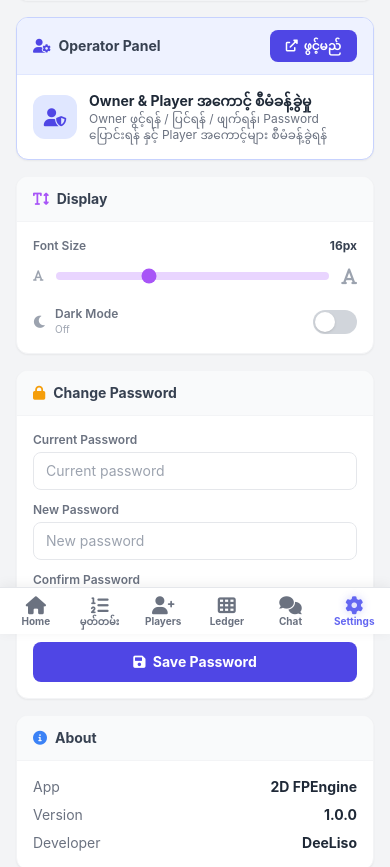
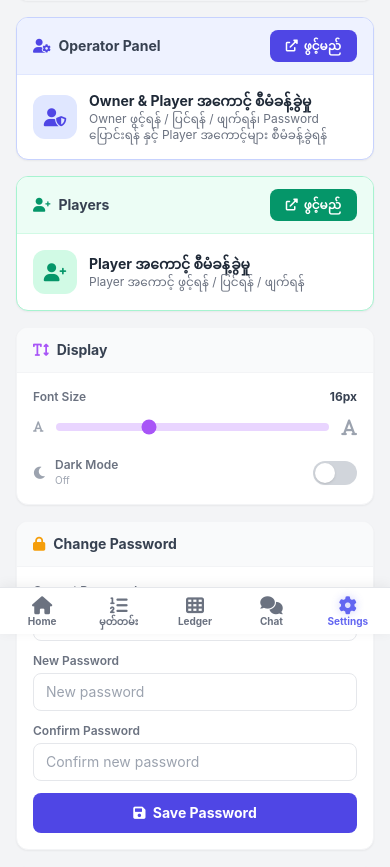
Before and after one commit to DeeLiso/2d-parser-engine, a Django app: page /settings/ in a window 390 px wide. Shown: the part 210-1077 px from the top of the page. Run offline with Django 5.2, Linux system fonts and the light colour scheme; the visitor is signed in with stand-in values (Sample User, id 1); data comes from the database, SQL or seed files in the repository; some libraries are stand-ins or nearby versions.

Commit message:
Move Players entry into Settings (card with open button); remove Players nav item from sidebar, mobile tab bar, and pageMap across all pages

```diff
--- a/twodapp/templates/twodapp/settings.html
+++ b/twodapp/templates/twodapp/settings.html
@@ -61,9 +61,6 @@
         <a href="/records/" class="tab-item-sidebar w-10 h-10 rounded-xl flex items-center justify-center text-gray-400 hover:bg-indigo-50 hover:text-indigo-600 transition" data-page="records" title="မှတ်တမ်း">
             <i class="fas fa-list-ol text-base"></i>
         </a>
-        <a href="/bet/manage_bettors/" class="tab-item-sidebar w-10 h-10 rounded-xl flex items-center justify-center text-gray-400 hover:bg-emerald-50 hover:text-emerald-600 transition" data-page="manage" title="Players">
-            <i class="fas fa-user-plus text-base"></i>
-        </a>
         <a href="/ledger/" class="tab-item-sidebar w-10 h-10 rounded-xl flex items-center justify-center text-gray-400 hover:bg-indigo-50 hover:text-indigo-600 transition" data-page="ledger" title="Ledger">
             <i class="fas fa-th text-base"></i>
         </a>
@@ -86,10 +83,6 @@
             <a href="/records/" class="tab-item flex flex-col items-center gap-0.5 py-2 px-1 rounded-xl text-[10px] font-bold min-w-0 flex-1" data-page="records">
                 <i class="fas fa-list-ol text-[18px]"></i>
                 <span class="leading-none">မှတ်တမ်း</span>
-            </a>
-            <a href="/bet/manage_bettors/" class="tab-item flex flex-col items-center gap-0.5 py-2 px-1 rounded-xl text-[10px] font-bold min-w-0 flex-1" data-page="manage">
-                <i class="fas fa-user-plus text-[18px]"></i>
-                <span class="leading-none">Players</span>
             </a>
             <a href="/ledger/" class="tab-item flex flex-col items-center gap-0.5 py-2 px-1 rounded-xl text-[10px] font-bold min-w-0 flex-1" data-page="ledger">
                 <i class="fas fa-th text-[18px]"></i>
@@ -145,6 +138,27 @@
                 <div class="min-w-0">
                     <div class="text-sm font-bold text-gray-800 dark:text-gray-100">Owner & Player အကောင့် စီမံခန့်ခွဲမှု</div>
                     <div class="text-xs text-gray-500 dark:text-gray-400">Owner ဖွင့်ရန် / ပြင်ရန် / ဖျက်ရန်၊ Password ပြောင်းရန် နှင့် Player အကောင့်များ စီမံခန့်ခွဲရန်</div>
+                </div>
+            </div>
+        </div>
+        {% endif %}
+
+        {% if is_owner %}
+        <!-- Players -->
+        <div class="bg-white dark:bg-slate-800 rounded-xl shadow-sm border border-emerald-200 dark:border-emerald-800 overflow-hidden md:col-span-2 transition-colors">
+            <div class="px-4 py-3 bg-emerald-50 dark:bg-slate-900 border-b border-emerald-100 dark:border-emerald-800 flex items-center justify-between">
+                <h2 class="font-bold text-gray-700 dark:text-gray-100 text-sm"><i class="fas fa-user-plus mr-2 text-emerald-600"></i>Players</h2>
+                <a href="/bet/manage_bettors/" class="text-xs bg-emerald-600 hover:bg-emerald-700 text-white font-bold px-4 py-2 rounded-lg transition active:scale-95 flex items-center gap-1.5">
+                    <i class="fas fa-external-link-alt"></i> ဖွင့်မည်
+                </a>
+            </div>
+            <div class="p-4 flex items-center gap-3">
+                <div class="w-11 h-11 rounded-xl bg-emerald-100 dark:bg-emerald-900 flex items-center justify-center text-emerald-600 dark:text-emerald-300 shrink-0">
+                    <i class="fas fa-user-plus text-lg"></i>
+                </div>
+                <div class="min-w-0">
+                    <div class="text-sm font-bold text-gray-800 dark:text-gray-100">Player အကောင့် စီမံခန့်ခွဲမှု</div>
+                    <div class="text-xs text-gray-500 dark:text-gray-400">Player အကောင့် ဖွင့်ရန် / ပြင်ရန် / ဖျက်ရန်</div>
                 </div>
             </div>
         </div>
```
Also changed, not shown: twodapp/templates/twodapp/index.html (+0 -8 lines), twodapp/templates/twodapp/ledger.html (+1 -8 lines), twodapp/templates/twodapp/limit.html (+1 -8 lines), twodapp/templates/twodapp/manage_bettors.html (+1 -8 lines), twodapp/templates/twodapp/operator.html (+0 -7 lines), twodapp/templates/twodapp/records.html (+1 -8 lines).
